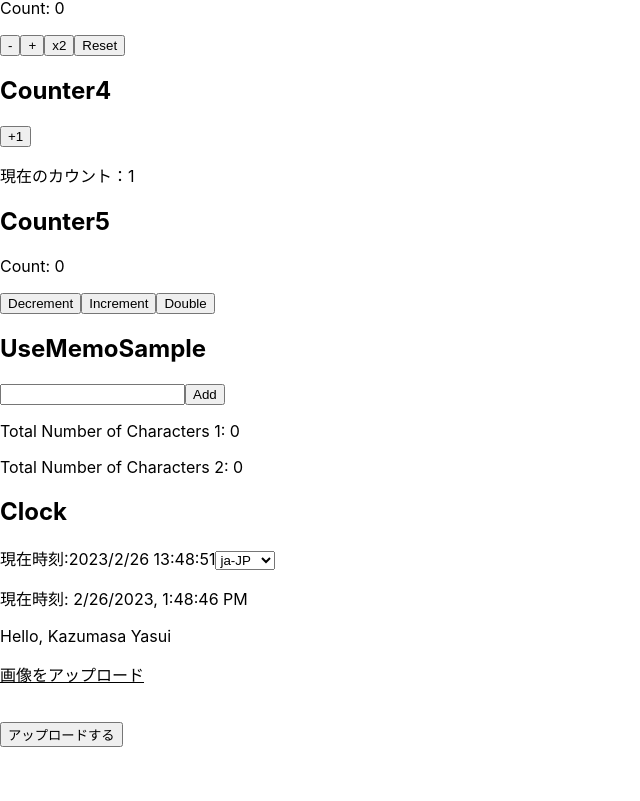
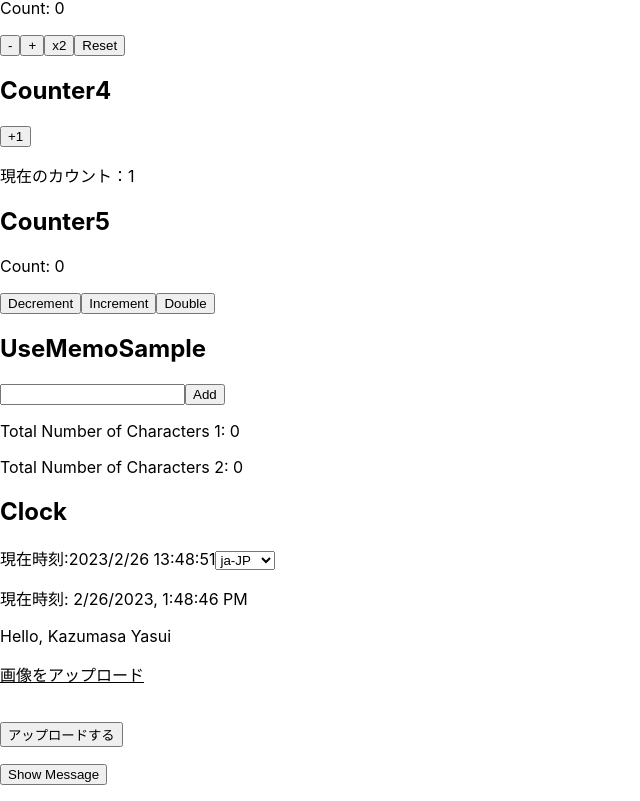
Before and after one commit to KazumasaYasui/ts-react-next, a React (Create React App) app in the folder chapter3/react-sample/: page / in a window 1280 px wide. Shown: the part 561-1362 px from the top of the page, without its empty margins (0-640 px from the left). Before the commit the page ends 1324 px from the top, so only its background shows below. Built offline with nearby package versions, Linux system fonts and the light colour scheme.

Commit message:
useImperativeHandle追加

```diff
--- /dev/null
+++ b/chapter3/react-sample/src/components/UseImperativeHandleSample.tsx
@@ -0,0 +1,33 @@
+import React, { useImperativeHandle, useRef, useState } from 'react'
+
+const Child = React.forwardRef((props, ref) => {
+  const [message, setMessage] = useState('')
+
+  // useImperativeHandleを使って親のrefから参照できる値を指定
+  useImperativeHandle(ref, () => ({
+    showMessage: () => {
+      const date = new Date()
+      const message = `Hello it's ${date.toLocaleString()} now`
+      setMessage(message)
+    },
+  }))
+
+  return <div>{message !== null ? <p>{message}</p> : null}</div>
+})
+
+export const Parent = () => {
+  const childRef = useRef<{ showMessage: () => void }>(null)
+
+  const onClick = () => {
+    if (childRef.current !== null) {
+      childRef.current.showMessage()
+    }
+  }
+
+  return (
+    <div>
+      <button onClick={onClick}>Show Message</button>
+      <Child ref={childRef} />
+    </div>
+  )
+}
--- a/chapter3/react-sample/src/index.tsx
+++ b/chapter3/react-sample/src/index.tsx
@@ -14,7 +14,8 @@
 import { UseMemoSample } from './components/UseMemoSample';
 import { Clock } from "./components/Clock";
 import { Parent as UseContextSample } from './components/UseContextSample';
-import { ImageUploader as UseRefSample } from "./components/UseRefSample";
+import { ImageUploader as UseRefSample } from './components/UseRefSample';
+import { Parent as UseImperativeHandleSample } from './components/UseImperativeHandleSample';
 import reportWebVitals from './reportWebVitals';
 
 const root = ReactDOM.createRoot(
@@ -36,6 +37,7 @@
     <Clock />
     <UseContextSample />
     <UseRefSample />
+    <UseImperativeHandleSample />
   </React.StrictMode>
 );
 
```
